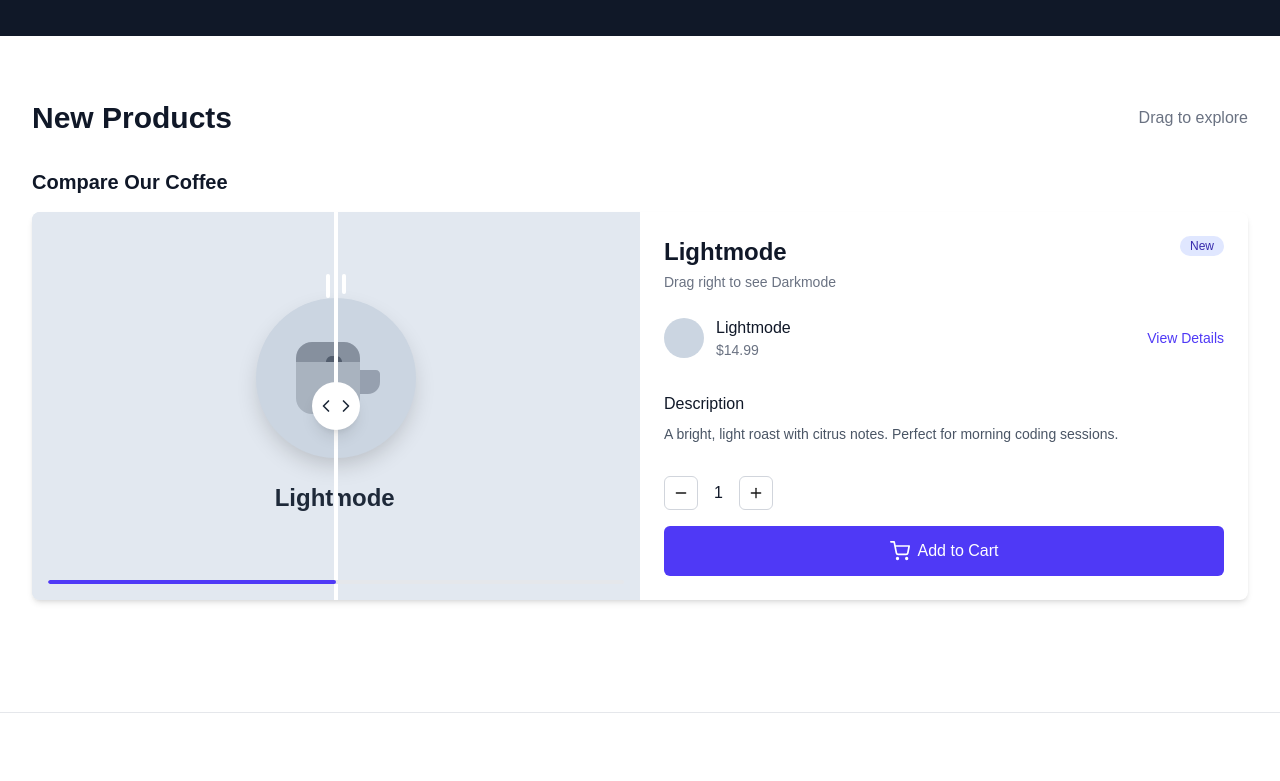
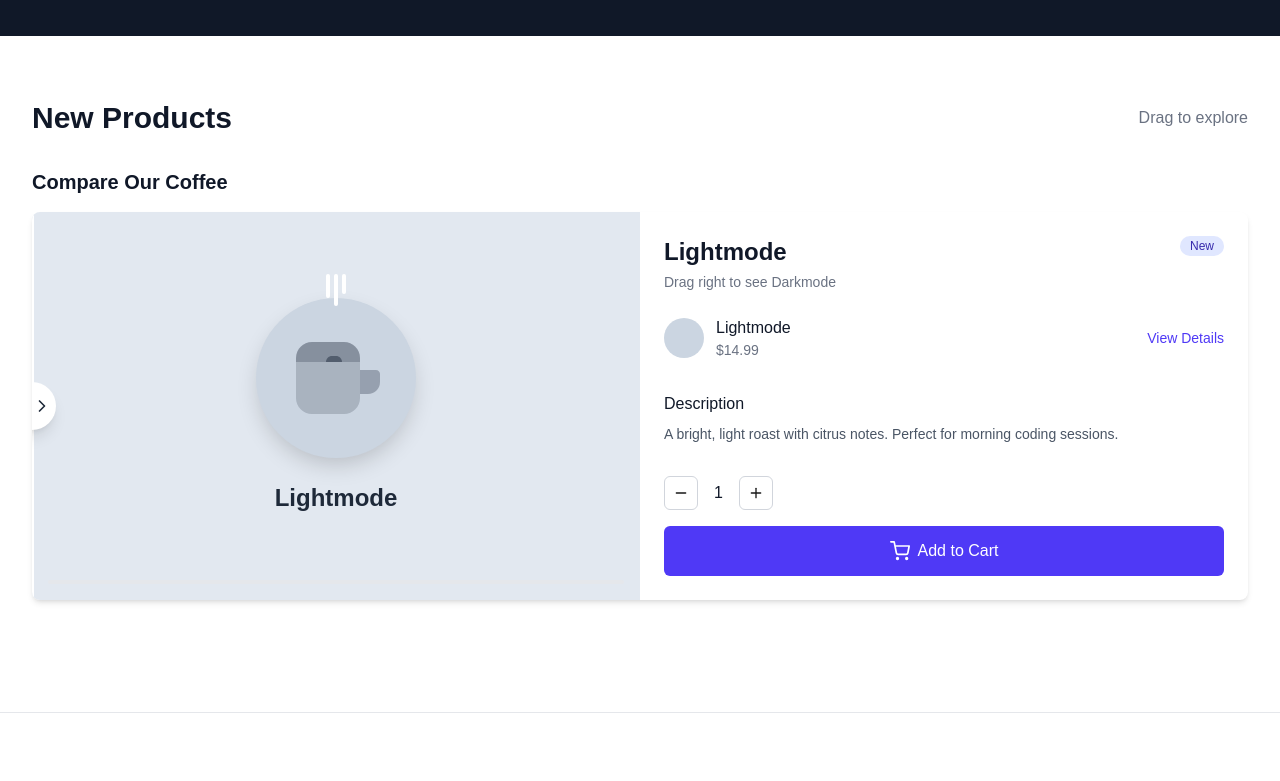
Before and after one commit to danghaonhien/the-boring-coffee, a Next.js app: page / in a window 1280 px wide. Shown: the part 514-1295 px from the top of the page. Built offline with nearby package versions, Linux system fonts and the light colour scheme.

Commit message:
added before & after slider - working version

```diff
--- a/src/components/products/ProductSlider.tsx
+++ b/src/components/products/ProductSlider.tsx
@@ -12,11 +12,28 @@ type ProductSliderProps = {
 };
 
 export default function ProductSlider({ products }: ProductSliderProps) {
+  // Make sure lightmode (id=1) is always the first product (left side)
+  // and darkmode is always the second product (right side)
+  const sortedProducts = [...products].sort((a, b) => {
+    // Put lightmode first
+    if (a.image_url === 'lightmode') return -1;
+    if (b.image_url === 'lightmode') return 1;
+    // Then darkmode
+    if (a.image_url === 'darkmode') return -1;
+    if (b.image_url === 'darkmode') return 1;
+    // Then others
+    return 0;
+  });
+
   // Use only the first two products for comparison
-  const limitedProducts = products.slice(0, 2);
+  const limitedProducts = sortedProducts.slice(0, 2);
+
+  // Ensure we have the correct products in the correct positions
+  const leftProduct = limitedProducts.find(p => p.image_url === 'lightmode') || limitedProducts[0];
+  const rightProduct = limitedProducts.find(p => p.image_url === 'darkmode') || limitedProducts[1];
 
   const [isDragging, setIsDragging] = useState(false);
-  const [dragPosition, setDragPosition] = useState(50); // Start at 50% position
+  const [dragPosition, setDragPosition] = useState(0); // Start at 0% position (first product fully visible)
   const imageContainerRef = useRef<HTMLDivElement>(null);
   const buttonRef = useRef<HTMLDivElement>(null);
 
@@ -74,12 +91,33 @@ export default function ProductSlider({ products }: ProductSliderProps) {
     }
   };
 
-  // Get the current products - always use fixed indices
-  const currentProduct = limitedProducts[0]; // Always use first product as left side
-  const nextProduct = limitedProducts[1];    // Always use second product as right side
+  // Determine which product to display based on drag position
+  const displayedProduct = dragPosition > 50 ? rightProduct : leftProduct;
 
-  // Determine which product to display based on drag position
-  const displayedProduct = dragPosition > 50 ? nextProduct : currentProduct;
+  // Get background colors based on product types
+  const getProductBackgroundColor = (product: Product) => {
+    return product.image_url === 'lightmode' ? '#f8fafc' :
+           product.image_url === 'darkmode' ? '#1e293b' :
+           product.image_url === 'function' ? '#475569' :
+           product.image_url === 'recursive' ? '#334155' :
+           product.image_url === 'boolean' ? '#64748b' :
+           product.image_url === 'async' ? '#3b82f6' : '#e2e8f0';
+  };
+
+  const getProductCupColor = (product: Product) => {
+    return product.image_url === 'lightmode' ? '#e2e8f0' :
+           product.image_url === 'darkmode' ? '#0f172a' :
+           product.image_url === 'function' ? '#334155' :
+           product.image_url === 'recursive' ? '#1e293b' :
+           product.image_url === 'boolean' ? '#475569' :
+           product.image_url === 'async' ? '#2563eb' : '#cbd5e1';
+  };
+
+  const isProductDark = (product: Product) => {
+    return product.image_url === 'darkmode' ||
+           product.image_url === 'recursive' ||
+           product.image_url === 'function';
+  };
 
   return (
     <div className="mb-12">
@@ -98,16 +136,11 @@ export default function ProductSlider({ products }: ProductSliderProps) {
               ref={imageContainerRef}
               className="relative w-full h-full overflow-hidden"
             >
-              {/* Background product (fixed) */}
+              {/* Background product (fixed) - right side product */}
               <div
                 className="absolute inset-0 z-10 transition-colors duration-500"
                 style={{
-                  backgroundColor: nextProduct.image_url === 'lightmode' ? '#f8fafc' :
-                                  nextProduct.image_url === 'darkmode' ? '#1e293b' :
-                                  nextProduct.image_url === 'function' ? '#475569' :
-                                  nextProduct.image_url === 'recursive' ? '#334155' :
-                                  nextProduct.image_url === 'boolean' ? '#64748b' :
-                                  nextProduct.image_url === 'async' ? '#3b82f6' : '#e2e8f0'
+                  backgroundColor: getProductBackgroundColor(leftProduct)
                 }}
               >
                 {/* Coffee cup icon */}
@@ -116,34 +149,29 @@ export default function ProductSlider({ products }: ProductSliderProps) {
                     <div
                       className="w-40 h-40 rounded-full flex items-center justify-center transition-all duration-500"
                       style={{
-                        backgroundColor: nextProduct.image_url === 'lightmode' ? '#e2e8f0' :
-                                        nextProduct.image_url === 'darkmode' ? '#0f172a' :
-                                        nextProduct.image_url === 'function' ? '#334155' :
-                                        nextProduct.image_url === 'recursive' ? '#1e293b' :
-                                        nextProduct.image_url === 'boolean' ? '#475569' :
-                                        nextProduct.image_url === 'async' ? '#2563eb' : '#cbd5e1',
+                        backgroundColor: getProductCupColor(leftProduct),
                         boxShadow: '0 10px 25px -5px rgba(0, 0, 0, 0.2)'
                       }}
                     >
                       <svg className="w-24 h-24" viewBox="0 0 24 24" fill="none" xmlns="http://www.w3.org/2000/svg">
                         <path
                           d="M2 8H18V17C18 19.2091 16.2091 21 14 21H6C3.79086 21 2 19.2091 2 17V8Z"
-                          fill={nextProduct.image_url === 'darkmode' || nextProduct.image_url === 'recursive' || nextProduct.image_url === 'function' ? 'white' : '#1e293b'}
+                          fill={isProductDark(leftProduct) ? 'white' : '#1e293b'}
                           fillOpacity="0.2"
                         />
                         <path
                           d="M18 8H2V7C2 4.79086 3.79086 3 6 3H14C16.2091 3 18 4.79086 18 7V8Z"
-                          fill={nextProduct.image_url === 'darkmode' || nextProduct.image_url === 'recursive' || nextProduct.image_url === 'function' ? 'white' : '#1e293b'}
+                          fill={isProductDark(leftProduct) ? 'white' : '#1e293b'}
                           fillOpacity="0.4"
                         />
                         <path
                           d="M18 10H22C22.5523 10 23 10.4477 23 11V13C23 14.6569 21.6569 16 20 16H18V10Z"
-                          fill={nextProduct.image_url === 'darkmode' || nextProduct.image_url === 'recursive' || nextProduct.image_url === 'function' ? 'white' : '#1e293b'}
+                          fill={isProductDark(leftProduct) ? 'white' : '#1e293b'}
                           fillOpacity="0.3"
                         />
                         <path
                           d="M9.5 8C9.5 7.17157 10.1716 6.5 11 6.5H12C12.8284 6.5 13.5 7.17157 13.5 8V8H9.5V8Z"
-                          fill={nextProduct.image_url === 'darkmode' || nextProduct.image_url === 'recursive' || nextProduct.image_url === 'function' ? 'white' : '#1e293b'}
+                          fill={isProductDark(leftProduct) ? 'white' : '#1e293b'}
                           fillOpacity="0.5"
                         />
                       </svg>
@@ -155,22 +183,17 @@ export default function ProductSlider({ products }: ProductSliderProps) {
                       <div className="w-1 h-5 bg-white bg-opacity-30 rounded-full animate-steam3 delay-300"></div>
                     </div>
                   </div>
-                  <div className={`text-2xl font-bold transition-colors duration-500 ${nextProduct.image_url === 'darkmode' || nextProduct.image_url === 'recursive' || nextProduct.image_url === 'function' ? 'text-white' : 'text-gray-800'}`}>
-                    {nextProduct.name}
+                  <div className={`text-2xl font-bold transition-colors duration-500 ${isProductDark(leftProduct) ? 'text-white' : 'text-gray-800'}`}>
+                    {leftProduct.name}
                   </div>
                 </div>
               </div>
 
-              {/* Foreground product (revealed with clip-path) */}
+              {/* Foreground product (revealed with clip-path) - left side product */}
               <div
                 className="absolute inset-0 z-20 transition-all duration-300 ease-out"
                 style={{
-                  backgroundColor: currentProduct.image_url === 'lightmode' ? '#f8fafc' :
-                                  currentProduct.image_url === 'darkmode' ? '#1e293b' :
-                                  currentProduct.image_url === 'function' ? '#475569' :
-                                  currentProduct.image_url === 'recursive' ? '#334155' :
-                                  currentProduct.image_url === 'boolean' ? '#64748b' :
-                                  currentProduct.image_url === 'async' ? '#3b82f6' : '#e2e8f0',
+                  backgroundColor: getProductBackgroundColor(leftProduct),
                   clipPath: `polygon(0 0, ${dragPosition}% 0, ${dragPosition}% 100%, 0 100%)`,
                   transition: isDragging ? 'none' : 'clip-path 0.3s ease-out, background-color 0.5s'
                 }}
@@ -181,34 +204,29 @@ export default function ProductSlider({ products }: ProductSliderProps) {
                     <div
                       className="w-40 h-40 rounded-full flex items-center justify-center transition-all duration-500"
                       style={{
-                        backgroundColor: currentProduct.image_url === 'lightmode' ? '#e2e8f0' :
-                                        currentProduct.image_url === 'darkmode' ? '#0f172a' :
-                                        currentProduct.image_url === 'function' ? '#334155' :
-                                        currentProduct.image_url === 'recursive' ? '#1e293b' :
-                                        currentProduct.image_url === 'boolean' ? '#475569' :
-                                        currentProduct.image_url === 'async' ? '#2563eb' : '#cbd5e1',
+                        backgroundColor: getProductCupColor(leftProduct),
                         boxShadow: '0 10px 25px -5px rgba(0, 0, 0, 0.2)'
                       }}
                     >
                       <svg className="w-24 h-24" viewBox="0 0 24 24" fill="none" xmlns="http://www.w3.org/2000/svg">
                         <path
                           d="M2 8H18V17C18 19.2091 16.2091 21 14 21H6C3.79086 21 2 19.2091 2 17V8Z"
-                          fill={currentProduct.image_url === 'darkmode' || currentProduct.image_url === 'recursive' || currentProduct.image_url === 'function' ? 'white' : '#1e293b'}
+                          fill={isProductDark(leftProduct) ? 'white' : '#1e293b'}
                           fillOpacity="0.2"
                         />
                         <path
                           d="M18 8H2V7C2 4.79086 3.79086 3 6 3H14C16.2091 3 18 4.79086 18 7V8Z"
-                          fill={currentProduct.image_url === 'darkmode' || currentProduct.image_url === 'recursive' || currentProduct.image_url === 'function' ? 'white' : '#1e293b'}
+                          fill={isProductDark(leftProduct) ? 'white' : '#1e293b'}
                           fillOpacity="0.4"
                         />
                         <path
                           d="M18 10H22C22.5523 10 23 10.4477 23 11V13C23 14.6569 21.6569 16 20 16H18V10Z"
-                          fill={currentProduct.image_url === 'darkmode' || currentProduct.image_url === 'recursive' || currentProduct.image_url === 'function' ? 'white' : '#1e293b'}
+                          fill={isProductDark(leftProduct) ? 'white' : '#1e293b'}
                           fillOpacity="0.3"
                         />
                         <path
                           d="M9.5 8C9.5 7.17157 10.1716 6.5 11 6.5H12C12.8284 6.5 13.5 7.17157 13.5 8V8H9.5V8Z"
-                          fill={currentProduct.image_url === 'darkmode' || currentProduct.image_url === 'recursive' || currentProduct.image_url === 'function' ? 'white' : '#1e293b'}
+                          fill={isProductDark(leftProduct) ? 'white' : '#1e293b'}
                           fillOpacity="0.5"
                         />
                       </svg>
@@ -220,8 +238,8 @@ export default function ProductSlider({ products }: ProductSliderProps) {
                       <div className="w-1 h-5 bg-white bg-opacity-30 rounded-full animate-steam3 delay-300"></div>
                     </div>
                   </div>
-                  <div className={`text-2xl font-bold transition-colors duration-500 ${currentProduct.image_url === 'darkmode' || currentProduct.image_url === 'recursive' || currentProduct.image_url === 'function' ? 'text-white' : 'text-gray-800'}`}>
-                    {currentProduct.name}
+                  <div className={`text-2xl font-bold transition-colors duration-500 ${isProductDark(leftProduct) ? 'text-white' : 'text-gray-800'}`}>
+                    {leftProduct.name}
                   </div>
                 </div>
               </div>
@@ -274,7 +292,9 @@ export default function ProductSlider({ products }: ProductSliderProps) {
                     {displayedProduct.name}
                   </h3>
                   <p className="text-sm text-gray-500 mt-1">
-                    {displayedProduct === nextProduct ? `Drag left to see ${currentProduct.name}` : `Drag right to see ${nextProduct.name}`}
+                    {displayedProduct === rightProduct ?
+                      `Drag left to see ${leftProduct.name}` :
+                      `Drag right to see ${rightProduct.name}`}
                   </p>
                 </div>
                 <span className="inline-flex items-center px-2.5 py-0.5 rounded-full text-xs font-medium bg-indigo-100 text-indigo-800">
@@ -288,12 +308,7 @@ export default function ProductSlider({ products }: ProductSliderProps) {
                     <div
                       className="w-10 h-10 rounded-full mr-3 transition-all duration-300"
                       style={{
-                        backgroundColor: displayedProduct.image_url === 'lightmode' ? '#e2e8f0' :
-                                             displayedProduct.image_url === 'darkmode' ? '#0f172a' :
-                                             displayedProduct.image_url === 'function' ? '#334155' :
-                                             displayedProduct.image_url === 'recursive' ? '#1e293b' :
-                                             displayedProduct.image_url === 'boolean' ? '#475569' :
-                                             displayedProduct.image_url === 'async' ? '#2563eb' : '#cbd5e1'
+                        backgroundColor: getProductCupColor(displayedProduct)
                       }}
                     ></div>
                     <div>
```
